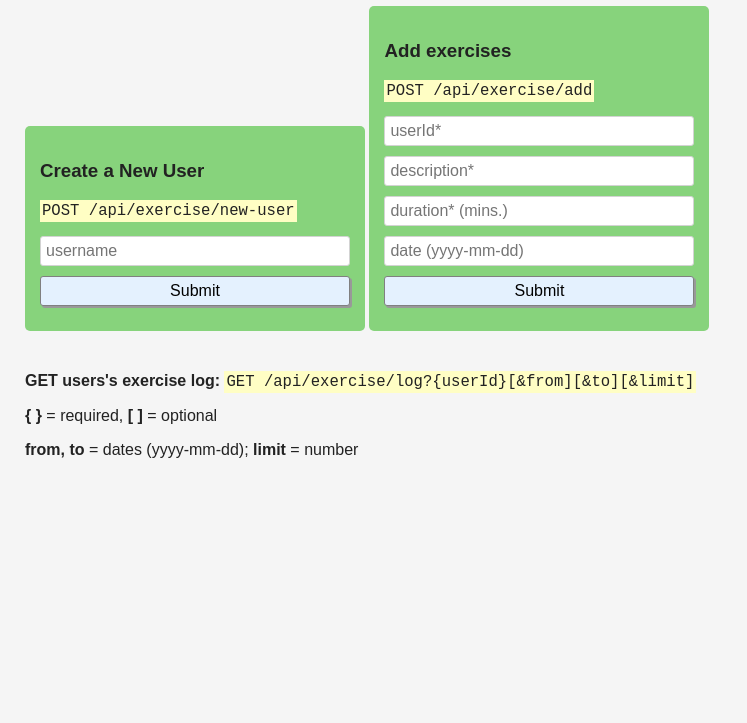
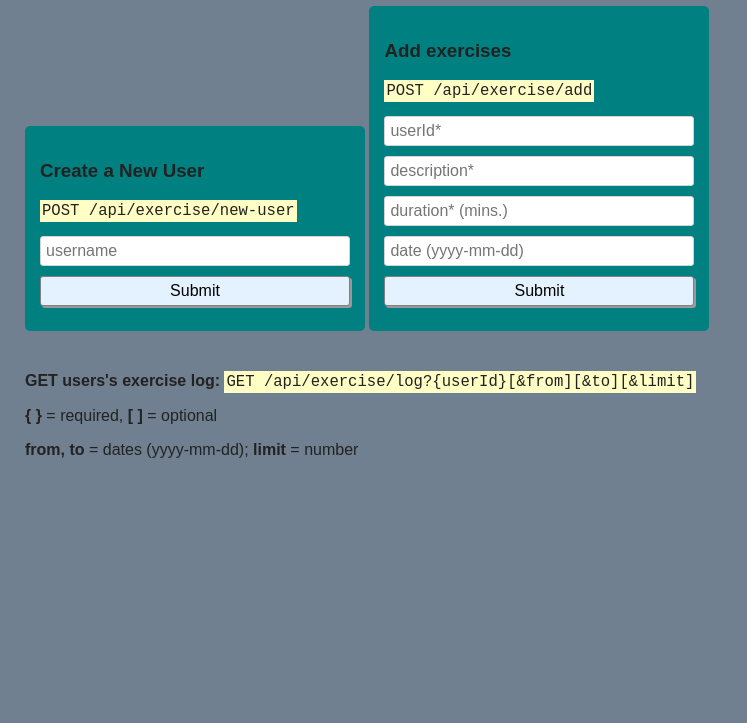
Before and after one commit to lashaiakobadze/Exercise-Tracker, a website: page views/index.html in a window 1280 px wide. Shown: the part 77-800 px from the top of the page, without its empty margins (0-747 px from the left). Drawn offline with Linux system fonts and the light colour scheme; files that its build step writes are made by us from their sources.

Commit message:
Update style.css

```diff
--- a/public/style.css
+++ b/public/style.css
@@ -1,13 +1,18 @@
+
 
 * {
   box-sizing: border-box;
+}
+
+#form1{
+  dispaly:flex;
 }
 
 body {
   font-family:sans-serif;
   margin: 25px;
   color: #222;
-  background-color: #f5f5f5;
+  background-color: #708090;
 }
 
 h1 {
@@ -24,9 +29,10 @@ p {
 }
 
 form {
+  align-items: center;
   margin-bottom: 25px;
   padding: 15px;
-  background-color: #87D37C;
+  background-color: #008080;
   display: inline-block;
   width: 100%;
   max-width: 340px;
```
